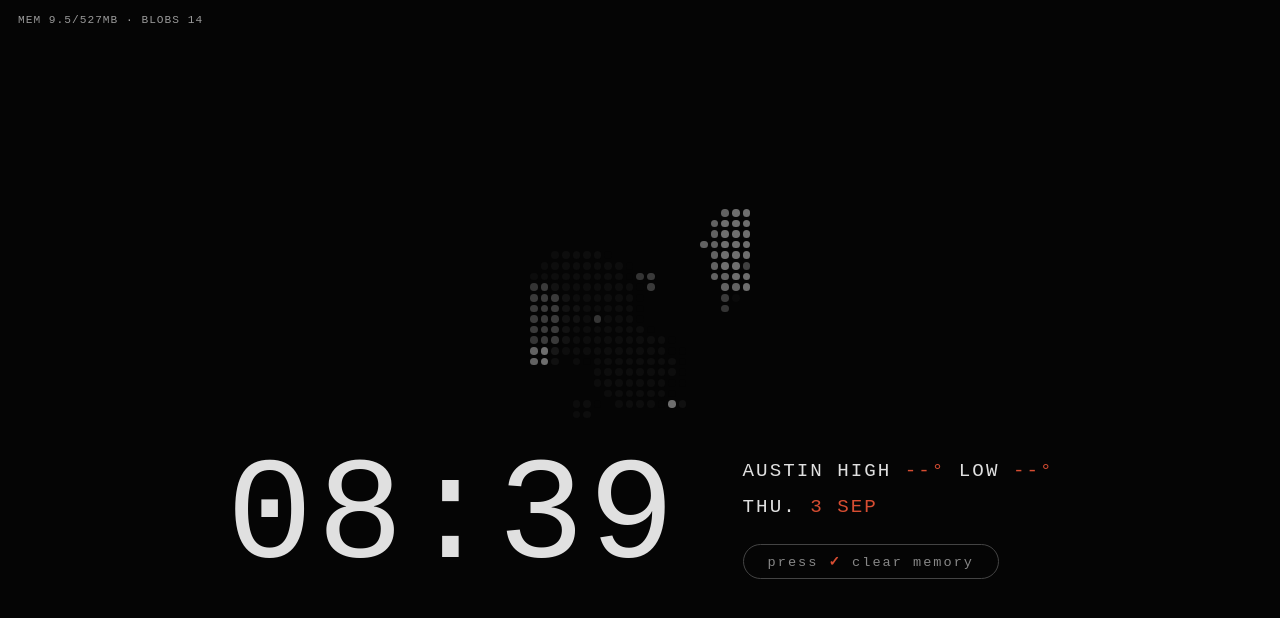
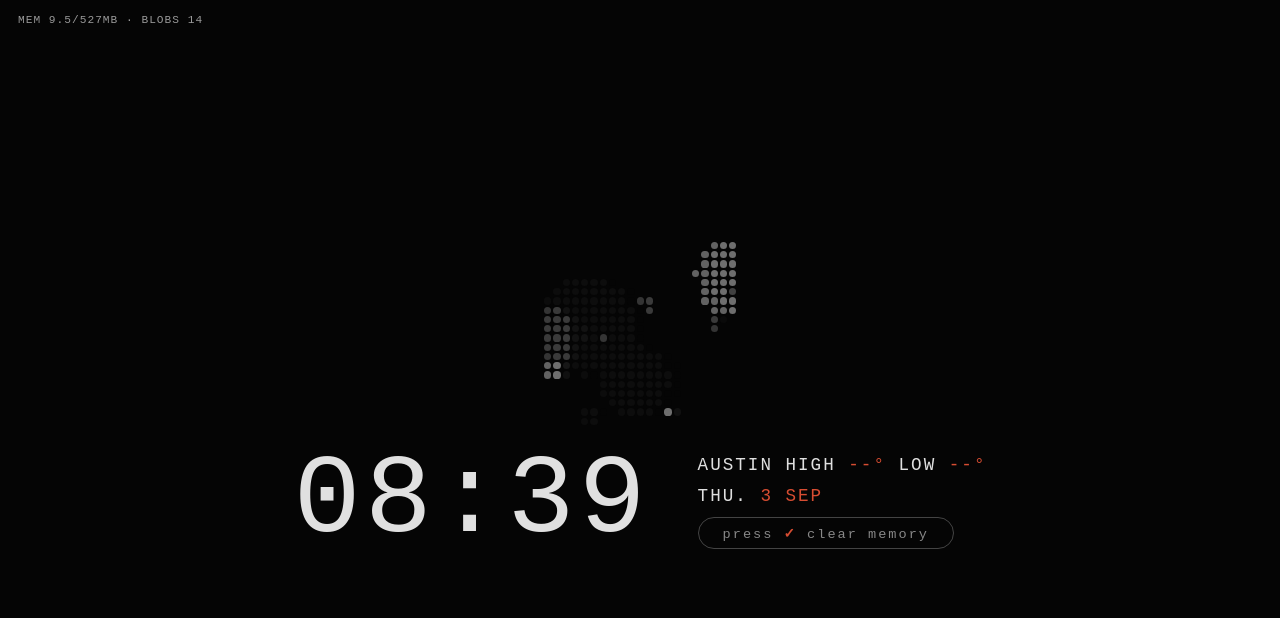
Before and after one commit to elijahkems/clock_matrix, a plain HTML site: page index.html in a window 1280 px wide. Drawn offline with Linux system fonts and the light colour scheme; no server answers; a web font is replaced by a local one.

Commit message:
fix small browser issues

```diff
--- a/index.html
+++ b/index.html
@@ -3,7 +3,7 @@
   <head>
     <meta charset="UTF-8" />
     <meta name="viewport" content="width=device-width, initial-scale=1.0" />
-    <title>Retro Kiosk Clock</title>
+    <title>Clock Matrix</title>
     <style>
       @import url("https://fonts.googleapis.com/css2?family=DotGothic16&display=swap");
 
@@ -40,14 +40,21 @@
         filter: brightness(0.55);
       }
 
-      /* main bedside layout: matrix on top, big time + info row below */
+      /* main bedside layout: matrix on top, big time + info row below.
+     Sized with vh (not vw) because in phone-browser landscape the limiting
+     dimension is height -- e.g. an LG K20 Plus is ~640x360 CSS px landscape,
+     and a visible address bar shrinks that further. vh keeps everything
+     proportional to whatever height is actually available so nothing gets
+     clipped by the overflow:hidden below. */
       .screen {
         display: flex;
         flex-direction: column;
         align-items: center;
-        gap: 18px;
+        gap: 1.5vh;
         letter-spacing: 2px;
-        padding: 16px 32px;
+        padding: 2vh 4vw;
+        max-height: 100vh;
+        box-sizing: border-box;
       }
 
       .main-row {
@@ -55,14 +62,14 @@
         flex-direction: row;
         align-items: center;
         justify-content: center;
-        gap: clamp(24px, 6vw, 64px);
+        gap: clamp(16px, 5vw, 48px);
       }
 
       .info-col {
         display: flex;
         flex-direction: column;
         align-items: flex-start;
-        gap: 14px;
+        gap: clamp(4px, 1.4vh, 12px);
       }
 
       .icon {
@@ -73,8 +80,8 @@
       .dot-icon {
         display: grid;
         grid-template-columns: repeat(21, 1fr);
-        gap: 3px;
-        width: clamp(160px, 20vw, 220px);
+        gap: 2px;
+        width: clamp(70px, 24vh, 200px);
       }
 
       .dot-icon span {
@@ -99,8 +106,9 @@
       }
 
       .weather {
-        font-size: clamp(0.9rem, 1.6vw, 1.2rem);
+        font-size: clamp(0.55rem, 3vh, 1.1rem);
         text-transform: uppercase;
+        white-space: nowrap;
       }
 
       .accent {
@@ -108,27 +116,29 @@
       }
 
       .time {
-        font-size: clamp(4rem, 14vw, 9rem);
+        font-size: clamp(1.8rem, 16vh, 7rem);
         line-height: 1;
         letter-spacing: 4px;
       }
 
       .date {
-        font-size: clamp(0.9rem, 1.6vw, 1.2rem);
+        font-size: clamp(0.55rem, 3vh, 1.1rem);
         text-transform: uppercase;
+        white-space: nowrap;
       }
 
       .prompt-box {
-        margin-top: 12px;
+        margin-top: 0;
         border: 1px solid #444;
         border-radius: 25px;
-        padding: 8px 24px;
-        font-size: 0.85rem;
+        padding: clamp(3px, 0.8vh, 8px) clamp(10px, 2vw, 24px);
+        font-size: clamp(0.5rem, 2.2vh, 0.85rem);
         color: #888;
         background: none;
         font-family: inherit;
         letter-spacing: inherit;
         cursor: pointer;
+        white-space: nowrap;
         -webkit-tap-highlight-color: transparent;
       }
 
@@ -157,13 +167,13 @@
       @media (orientation: portrait) {
         .main-row {
           flex-direction: column;
-          gap: 20px;
+          gap: 2vh;
         }
         .info-col {
           align-items: center;
         }
         .time {
-          font-size: clamp(3.5rem, 20vw, 7rem);
+          font-size: clamp(2.5rem, 12vh, 6rem);
         }
       }
     </style>
@@ -348,20 +358,30 @@
       }
 
       // live weather: Open-Meteo is free, no API key needed, coordinates for Austin, TX
-      async function updateWeather() {
-        try {
-          const url =
-            "https://api.open-meteo.com/v1/forecast?latitude=30.27&longitude=-97.74&daily=temperature_2m_max,temperature_2m_min&temperature_unit=fahrenheit&timezone=America%2FChicago";
-          const res = await fetch(url);
-          const data = await res.json();
-          const high = Math.round(data.daily.temperature_2m_max[0]);
-          const low = Math.round(data.daily.temperature_2m_min[0]);
-          document.getElementById("temp-high").textContent = high + "°";
-          document.getElementById("temp-low").textContent = low + "°";
-        } catch (e) {
-          document.getElementById("temp-high").textContent = "--°";
-          document.getElementById("temp-low").textContent = "--°";
+      function updateWeather() {
+        var highEl = document.getElementById("temp-high");
+        var lowEl = document.getElementById("temp-low");
+        if (typeof fetch !== "function") {
+          highEl.textContent = "--°";
+          lowEl.textContent = "--°";
+          return;
         }
+        var url =
+          "https://api.open-meteo.com/v1/forecast?latitude=30.27&longitude=-97.74&daily=temperature_2m_max,temperature_2m_min&temperature_unit=fahrenheit&timezone=America%2FChicago";
+        fetch(url)
+          .then(function (res) {
+            return res.json();
+          })
+          .then(function (data) {
+            var high = Math.round(data.daily.temperature_2m_max[0]);
+            var low = Math.round(data.daily.temperature_2m_min[0]);
+            highEl.textContent = high + "°";
+            lowEl.textContent = low + "°";
+          })
+          .catch(function () {
+            highEl.textContent = "--°";
+            lowEl.textContent = "--°";
+          });
       }
 
       // lightweight on-screen stats so you can see at a glance if memory is climbing
@@ -389,16 +409,16 @@
 
       // keep the screen awake -- a software fallback alongside any native
       // FLAG_KEEP_SCREEN_ON / kiosk launcher setting on the device itself
-      async function requestWakeLock() {
+      function requestWakeLock() {
         try {
           if ("wakeLock" in navigator) {
-            await navigator.wakeLock.request("screen");
+            navigator.wakeLock.request("screen").catch(function () {});
           }
         } catch (e) {
           // wake lock isn't available/granted -- not critical, fail silently
         }
       }
-      document.addEventListener("visibilitychange", () => {
+      document.addEventListener("visibilitychange", function () {
         if (document.visibilityState === "visible") requestWakeLock();
       });
       requestWakeLock();
@@ -418,16 +438,20 @@
 
       // manual "clear memory" button -- a full reload flushes the JS heap and DOM
       // instantly, cheapest fix if the device slows down after a long uptime
-      document.getElementById("clear-btn").addEventListener("click", () => {
-        location.reload();
-      });
+      document
+        .getElementById("clear-btn")
+        .addEventListener("click", function () {
+          location.reload();
+        });
 
       // the kiosk clock is designed to run for weeks unattended: buffers above are
       // fixed-size and reused every tick, so there's nothing to leak. as a safety
       // net on very low-RAM hardware, do a full silent self-refresh periodically
       // to guarantee a clean slate.
       const SELF_CLEAN_INTERVAL_MS = 6 * 60 * 60 * 1000; // every 6 hours
-      setTimeout(() => location.reload(), SELF_CLEAN_INTERVAL_MS);
+      setTimeout(function () {
+        location.reload();
+      }, SELF_CLEAN_INTERVAL_MS);
     </script>
   </body>
 </html>
```
